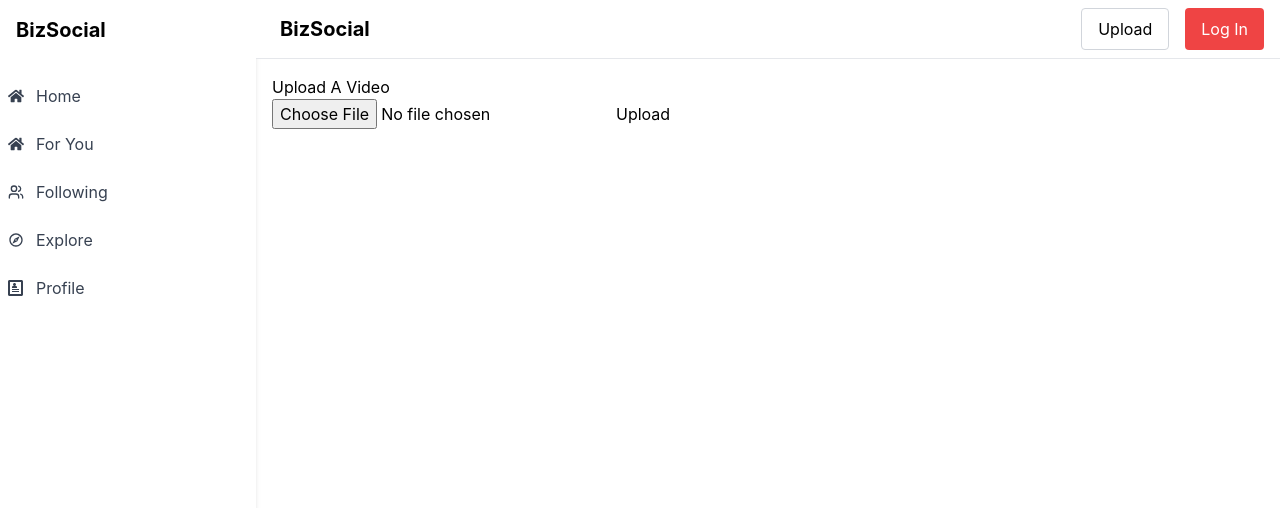
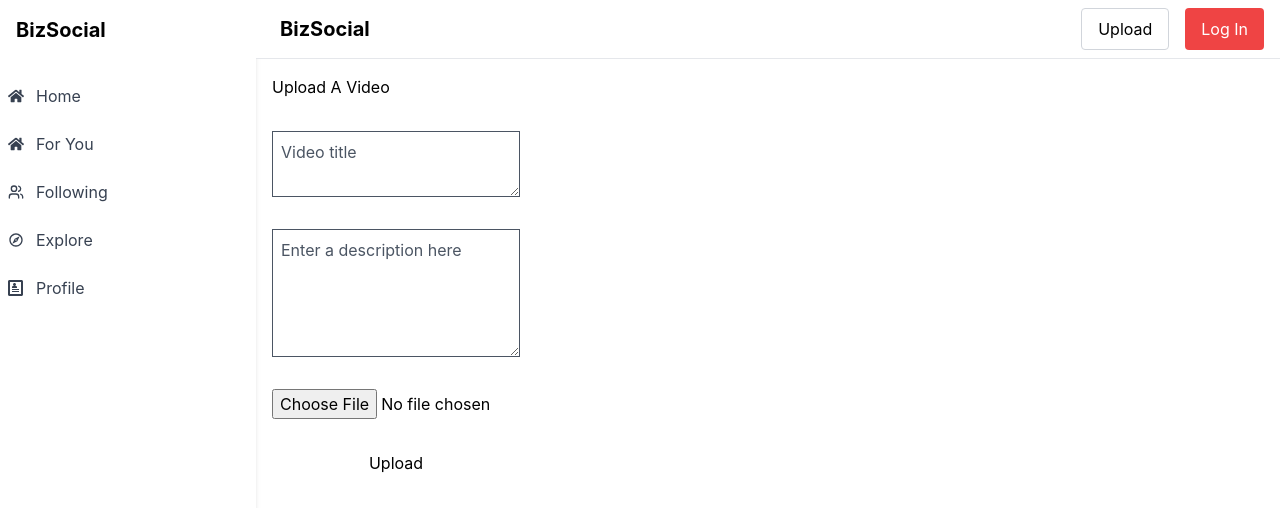
Before and after one commit to haffizaliraza/nextSocialApp, a Next.js app: page /upload-video in a window 1280 px wide. Shown: the top 508 px of the page. Built offline with nearby package versions, Linux system fonts and the light colour scheme.

Commit message:
save video URL to db

```diff
--- a/app/api/videos/route.js
+++ b/app/api/videos/route.js
@@ -1,56 +1,36 @@
+import { handleUpload } from '@vercel/blob/client';
 /**
  * API route handler for handling videos
  */
-import { handleUpload } from '@vercel/blob/client';
+import prisma from '@/lib/prisma';
 
 // get all videos (random video feed)
 async function GET() {
 
 }
 
-// create a video (video upload)
+// create a video record
 const POST = async (request) => {
-    const body = await request.json();
+    const { userId, url, title, description } = await request.json();
+
 
     try {
-      const jsonResponse = await handleUpload({
-        body,
-        request,
-        onBeforeGenerateToken: async (pathname /*, clientPayload */) => {
-          // Generate a client token for the browser to upload the file
-          // ⚠️ Authenticate and authorize users before generating the token.
-          // Otherwise, you're allowing anonymous uploads.
-
-          return {
-            allowedContentTypes: ['image/jpeg', 'image/png', 'image/gif', 'video/mp4'],
-            tokenPayload: JSON.stringify({
-              // optional, sent to your server on upload completion
-              // you could pass a user id from auth, or a value from clientPayload
-            }),
-          };
-        },
-        onUploadCompleted: async ({ blob, tokenPayload }) => {
-          // Get notified of client upload completion
-          // ⚠️ This will not work on `localhost` websites,
-          // Use ngrok or similar to get the full upload flow
-
-          console.log('File upload completed', blob, tokenPayload);
-
-          try {
-            // Run any logic after the file upload completed
-            // const { userId } = JSON.parse(tokenPayload);
-            // await db.update({ avatar: blob.url, userId });
-          } catch (error) {
-            throw new Error('Could not update record');
-          }
+      const newVideo = await prisma.video.create({
+        data: {
+          url,
+          title,
+          description,
+          user: {
+            connect: { id: userId },
+          },
         },
       });
 
-      return Response.json(jsonResponse);
+      return Response.json({ data: newVideo });
     } catch (error) {
       return Response.json(
         { error: error.message },
-        { status: 400 }, // The webhook will retry 5 times waiting for a status 200
+        { status: error.status },
       );
     }
   }
--- /dev/null
+++ b/app/api/videos/upload/route.js
@@ -0,0 +1,44 @@
+import { handleUpload } from '@vercel/blob/client';
+/**
+ * API route handler for handling video uploads
+ */
+import prisma from '@/lib/prisma';
+
+// upload video to Vercel Blob
+const POST = async (request) => {
+    const body = await request.json();
+
+    try {
+      const jsonResponse = await handleUpload({
+        body,
+        request,
+        onBeforeGenerateToken: async (pathname /*, clientPayload */) => {
+          // Generate a client token for the browser to upload the file
+          // ⚠️ Authenticate and authorize users before generating the token.
+          // Otherwise, you're allowing anonymous uploads.
+
+          return {
+            allowedContentTypes: ['video/mp4'],
+            tokenPayload: JSON.stringify({
+              // optional, sent to your server on upload completion
+              // you could pass a user id from auth, or a value from clientPayload
+            }),
+          };
+        },
+        onUploadCompleted: async ({ blob, tokenPayload }) => {
+          // Get notified of client upload completion
+          // ⚠️ This will not work on `localhost` websites,
+          console.log('File upload completed', blob, tokenPayload);
+        },
+      });
+
+      return Response.json(jsonResponse);
+    } catch (error) {
+      return Response.json(
+        { error: error.message },
+        { status: 400 }, // The webhook will retry 5 times waiting for a status 200
+      );
+    }
+  }
+
+export { POST };
--- a/app/components/VideoUpload.jsx
+++ b/app/components/VideoUpload.jsx
@@ -1,38 +1,86 @@
 "use client";
 
-import { useRef, useState } from "react";
-
+import { MdDescription } from "react-icons/md";
+import { showFormError } from "@/utils/helpers";
 import { upload } from "@vercel/blob/client";
+import { useForm } from "react-hook-form";
+import { useState } from "react";
 
 export default function VideoUpload() {
-  const inputFileRef = useRef(null);
+  const { register, handleSubmit, formState: { errors } } = useForm();
   const [blob, setBlob] = useState(null);
 
-  const handleSubmit = async (event) => {
-    event.preventDefault();
+  const onSubmit = async (data) => {
+    const { title, description, file: fileList } = data;
+    const file = fileList[0];
 
-    const file = inputFileRef.current.files[0];
+    const filePath = `videos/${file.name}`;
 
-    const newBlob = await upload(file.name, file, {
+    const newBlob = await upload(filePath, file, {
       access: "public",
-      handleUploadUrl: "/api/videos",
+      handleUploadUrl: "/api/videos/upload",
     });
 
-    setBlob(newBlob);
+    if (newBlob) {
+      setBlob(newBlob);
+
+      const response = await fetch('/api/videos', {
+        method: 'POST',
+        headers: {
+          'Content-Type': 'application/json',
+          'Accept': 'applicaiton/json',
+        },
+        body: JSON.stringify({
+          userId: 'clxf73p580000elr0dkoduysx', // TODO: Replace this value with the CURRENT USER ID
+          url: newBlob.url,
+          title,
+          description,
+        })
+      });
+
+      const { data, error } = await response.json();
+
+      if (error) {
+        console.error(error);
+      }
+    }
   };
 
   return (
     <>
       <h1>Upload A Video</h1>
 
-      <form onSubmit={handleSubmit}>
+      <form onSubmit={handleSubmit(onSubmit)} className="my-8 space-y-4 flex flex-col justify-center w-1/4">
+        <textarea
+          id="title"
+          className={`border border-gray-600 placeholder-gray-600 p-2 ${errors.title && 'error-input'}`}
+          placeholder="Video title"
+          {...register("title", { required: true })}
+        />
+        <span className="error">
+          {showFormError(errors.title, 'Please enter a video title.')}
+        </span>
+
+        <textarea
+          id="description"
+          className={`border border-gray-600 placeholder-gray-600 p-2 h-32 ${errors.description && 'error-input'}`}
+          placeholder="Enter a description here"
+          {...register("description", { required: true })}
+        ></textarea>
+        <span className="error">
+          {showFormError(errors.description, 'Please enter a video description.')}
+        </span>
+
         <input
-          name="file"
-          ref={inputFileRef}
+          id="file"
           type="file"
-          required
           accept="video/mp4"
+          {...register("file", { required: true })}
         />
+        <span className="error">
+          {showFormError(errors.file, 'You must upload a video file in MP4 format.')}
+        </span>
+
         <button type="submit">Upload</button>
       </form>
       {blob && (
--- a/app/globals.css
+++ b/app/globals.css
@@ -6,6 +6,13 @@
 }
 
 @layer components {
+  .error {
+    @apply text-red-700 font-semibold;
+  }
+
+  .error-input {
+    @apply bg-red-200;
+  }
 }
 
 @layer utilities {
--- a/lib/prisma.js
+++ b/lib/prisma.js
@@ -1,4 +1,3 @@
-import { CustomNodeJsGlobal } from './types';
 import { PrismaClient } from '@prisma/client';
 
 const prisma = global.prisma || new PrismaClient();
--- a/package.json
+++ b/package.json
@@ -18,6 +18,7 @@
     "prisma-client": "^0.0.0",
     "react": "^18",
     "react-dom": "^18",
+    "react-hook-form": "^7.51.5",
     "react-icons": "^5.2.1",
     "zustand": "^4.5.2"
   },
--- /dev/null
+++ b/utils/helpers.js
@@ -0,0 +1,3 @@
+export function showFormError(errorAttr, message) {
+    return errorAttr ? message : '';
+}
```
Also changed, not shown: 1 other file (tests, documents, lock files or other folders).
